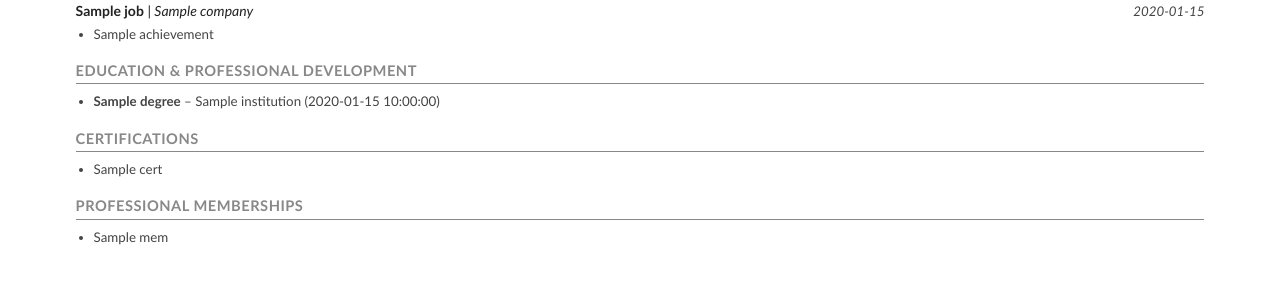
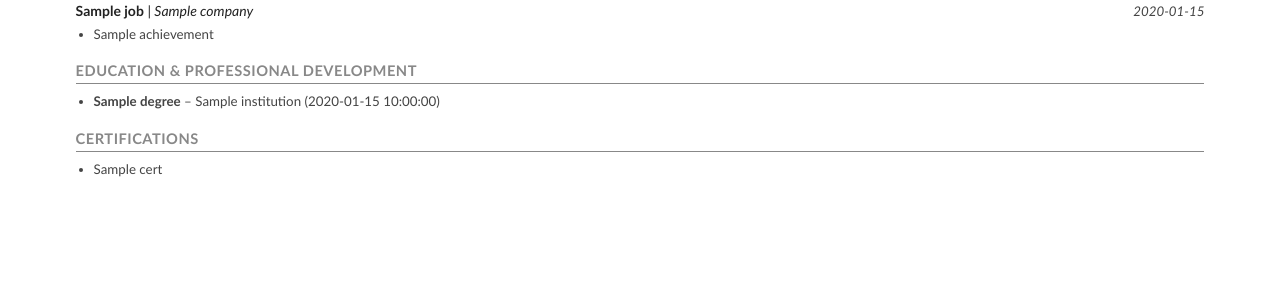
Before and after one commit to thulanesigasa/resume_builder, a Python web app: template templates/ats_resumes/corporate_it_support_resume.html in a window 1280 px wide. Shown: the part 350-650 px from the top of the page. Run offline with Jinja, Linux system fonts and the light colour scheme; the template is opened without the code that fills it: most values are stand-ins (such as "Sample title", 1, 10 or a date in 2020).

Commit message:
fix: remove all extra bottom sections from corporate IT support resume template

```diff
--- a/templates/ats_resumes/corporate_it_support_resume.html
+++ b/templates/ats_resumes/corporate_it_support_resume.html
@@ -246,33 +246,5 @@
     </div>
     {% endif %}
 
-    {% if professional_memberships %}
-    <div class="section">
-        <div class="section-header">Professional Memberships</div>
-        <ul>
-            {% for item in professional_memberships %}
-            <li>{{ item }}</li>
-            {% endfor %}
-        </ul>
-    </div>
-    {% elif languages %}
-    <div class="section">
-        <div class="section-header">Languages</div>
-        <ul>
-            {% for lang in languages %}
-            <li>{{ lang }}</li>
-            {% endfor %}
-        </ul>
-    </div>
-    {% elif projects %}
-    <div class="section">
-        <div class="section-header">Key Projects</div>
-        <ul>
-            {% for proj in projects %}
-            <li>{{ proj }}</li>
-            {% endfor %}
-        </ul>
-    </div>
-    {% endif %}
 </body>
 </html>
```
